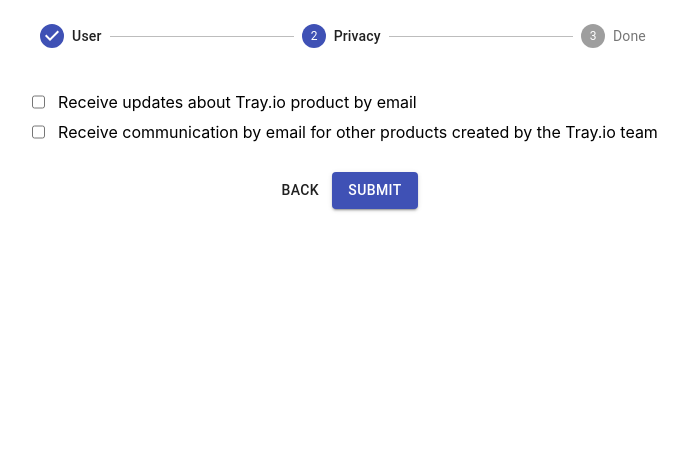
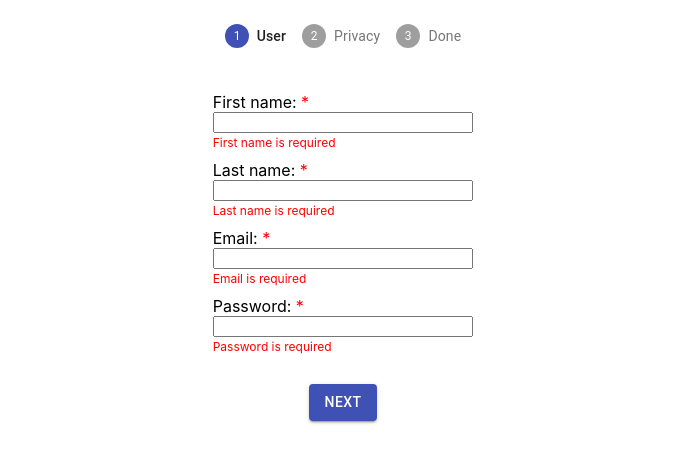
Before and after one commit to aliwoodman/react-redux-form, a React (Create React App) app: page / in a window 1280 px wide. Both pictures are taken after a click on the button "NEXT". Shown: the top 462 px of the page, without its empty margins (297-985 px from the left). Built offline with nearby package versions, Linux system fonts and the light colour scheme.

Commit message:
Display warnings if user tries to submit page without filling out required fields

```diff
--- a/src/Components/Privacy.tsx
+++ b/src/Components/Privacy.tsx
@@ -3,6 +3,7 @@ import { Container } from './Container.styles'
 import styled from 'styled-components'
 import { connect } from 'react-redux'
 import { PrivacyState } from '../types'
+import { IState } from '../reducer'
 
 const Checkbox = styled.div`
   margin-bottom: 10px;
@@ -32,7 +33,12 @@ const Privacy = ({ privacy, updatePrivacy }: Props) => {
           name="privacyA"
           value="currentProductEmailConsent"
           checked={privacy.currentProductEmailConsent}
-          onClick={() => updatePrivacy('currentProductEmailConsent', !privacy.currentProductEmailConsent)}
+          onClick={() =>
+            updatePrivacy(
+              'currentProductEmailConsent',
+              !privacy.currentProductEmailConsent
+            )
+          }
         />
         <Label htmlFor="privacyA">
           Receive updates about Tray.io product by email
@@ -45,7 +51,12 @@ const Privacy = ({ privacy, updatePrivacy }: Props) => {
           name="privacyB"
           value="relatedProductEmailConsent"
           checked={privacy.relatedProductEmailConsent}
-          onClick={() => updatePrivacy('relatedProductEmailConsent', !privacy.relatedProductEmailConsent)}
+          onClick={() =>
+            updatePrivacy(
+              'relatedProductEmailConsent',
+              !privacy.relatedProductEmailConsent
+            )
+          }
         />
         <Label htmlFor="privacyB">
           Receive communication by email for other products created by the
@@ -57,7 +68,7 @@ const Privacy = ({ privacy, updatePrivacy }: Props) => {
 }
 
 export default connect(
-  (state: any) => ({
+  (state: IState) => ({
     privacy: state.privacy,
   }),
   (dispatch: any) => ({
--- a/src/Components/Stepper.tsx
+++ b/src/Components/Stepper.tsx
@@ -2,21 +2,45 @@ import React from 'react'
 import Stepper from '@material-ui/core/Stepper'
 import Step from '@material-ui/core/Step'
 import Button from '@material-ui/core/Button'
-import Typography from '@material-ui/core/Typography'
 import { StepLabel } from '@material-ui/core'
+import { connect } from 'react-redux'
+import { UserState } from '../types'
+import { IState } from '../reducer'
 
-type Props = {
+type DispatchProps = {
+  requestNextStep: (value: boolean) => void
+}
+
+type StateProps = {
+  user: UserState
+}
+type ComponentProps = {
   steps: {
     title: string
     content: JSX.Element
   }[]
 }
 
-const HorizontalLinearStepper = ({ steps }: Props) => {
+type Props = DispatchProps & StateProps & ComponentProps
+
+const areInputsValid = (user: UserState) => {
+  return Object.values(user).every((value) => {
+    return typeof value === 'boolean' || value.isValid
+  })
+}
+
+const HorizontalLinearStepper = ({ steps, requestNextStep, user }: Props) => {
   const [activeStep, setActiveStep] = React.useState(0)
 
   const handleNext = () => {
-    setActiveStep((prevActiveStep) => prevActiveStep + 1)
+    if (activeStep === 0) {
+      requestNextStep(true)
+      if (areInputsValid(user)) {
+        setActiveStep((prevActiveStep) => prevActiveStep + 1)
+      }
+    } else {
+      setActiveStep((prevActiveStep) => prevActiveStep + 1)
+    }
   }
 
   const handleBack = () => {
@@ -36,7 +60,7 @@ const HorizontalLinearStepper = ({ steps }: Props) => {
       </Stepper>
       <div>
         <div>
-            {steps[activeStep].content}
+          {steps[activeStep].content}
           <div>
             {activeStep > 0 && activeStep < steps.length - 1 ? (
               <Button onClick={handleBack} id={'back-button'}>
@@ -60,4 +84,12 @@ const HorizontalLinearStepper = ({ steps }: Props) => {
   )
 }
 
-export default HorizontalLinearStepper
+export default connect(
+  (state: IState) => ({
+    user: state.user,
+  }),
+  (dispatch: any) => ({
+    requestNextStep: (value: boolean) =>
+      dispatch({ type: 'UPDATE_REQUEST_NEXT_STEP', payload: value }),
+  })
+)(HorizontalLinearStepper)
--- a/src/Components/User.tsx
+++ b/src/Components/User.tsx
@@ -2,10 +2,11 @@ import React from 'react'
 import styled from 'styled-components'
 import { connect } from 'react-redux'
 import { UserState } from '../types'
-import {Container} from "./Container.styles";
+import { Container } from './Container.styles'
+import { IState } from '../reducer'
 
 const Input = styled.input`
-  margin-bottom: 10px;
+  margin-bottom: 2px;
 `
 
 const Label = styled.label`
@@ -13,6 +14,16 @@ const Label = styled.label`
     content: ' *';
     color: red;
   }
+`
+
+const Warning = styled.span`
+  font-size: 12px;
+  color: red;
+  margin-bottom: 10px;
+`
+
+const Spacer = styled.div`
+  margin-bottom: 10px;
 `
 
 type DispatchProps = {
@@ -31,7 +42,6 @@ const User = ({ updateUser, user }: Props) => {
   ) => {
     updateUser(name, event.target.value)
   }
-
   return (
     <Container>
       <Label htmlFor="fname">First name:</Label>
@@ -40,38 +50,58 @@ const User = ({ updateUser, user }: Props) => {
         id="fname"
         name="fname"
         onChange={onChange('firstName')}
-        value={user.firstName}
+        value={user.firstName.value}
       />
+      {!user.firstName.isValid && user.requestNextStep ? (
+        <Warning>First name is required</Warning>
+      ) : (
+        <Spacer />
+      )}
       <Label htmlFor="lname">Last name:</Label>
       <Input
         type="text"
         id="lname"
         name="lname"
         onChange={onChange('lastName')}
-        value={user.lastName}
+        value={user.lastName.value}
       />
+      {!user.lastName.isValid && user.requestNextStep ? (
+        <Warning>Last name is required</Warning>
+      ) : (
+        <Spacer />
+      )}
       <Label htmlFor="email">Email:</Label>
       <Input
         type="text"
         id="email"
         name="email"
         onChange={onChange('email')}
-        value={user.email}
+        value={user.email.value}
       />
+      {!user.email.isValid && user.requestNextStep ? (
+        <Warning>Email is required</Warning>
+      ) : (
+        <Spacer />
+      )}
       <Label htmlFor="password">Password:</Label>
       <Input
         type="text"
         id="password"
         name="password"
         onChange={onChange('password')}
-        value={user.password}
+        value={user.password.value}
       />
+      {!user.password.isValid && user.requestNextStep ? (
+        <Warning>Password is required</Warning>
+      ) : (
+        <Spacer />
+      )}
     </Container>
   )
 }
 
 export default connect(
-  (state: any) => ({
+  (state: IState) => ({
     user: state.user,
   }),
   (dispatch: any) => ({
--- a/src/reducer.ts
+++ b/src/reducer.ts
@@ -1,21 +1,39 @@
 import { createStore } from 'redux'
-import {PrivacyState, UserState} from './types'
+import { PrivacyState, UserState } from './types'
 
-type IState = {
+export type IState = {
   user: UserState
   privacy: PrivacyState
 }
 
 const initialState: IState = {
   user: {
-    password: '',
-    firstName: '',
-    lastName: '',
-    email: '',
+    password: { value: '', isValid: false },
+    firstName: { value: '', isValid: false },
+    lastName: { value: '', isValid: false },
+    email: { value: '', isValid: false },
+    requestNextStep: false,
   },
   privacy: {
     currentProductEmailConsent: false,
     relatedProductEmailConsent: false,
+  },
+}
+
+const checkValidity = (name: string, value: string) => {
+  switch (name) {
+    case 'firstName': {
+      return value.length ? true : false
+    }
+    case 'lastName': {
+      return value.length ? true : false
+    }
+    case 'email': {
+      return value.length ? true : false
+    }
+    case 'password': {
+      return value.length ? true : false
+    }
   }
 }
 
@@ -24,14 +42,31 @@ export const reducer = function (state = initialState, action: any) {
     case 'UPDATE_USER': {
       return {
         ...state,
-        user: { ...state.user, [action.payload.name]: action.payload.value },
+        user: {
+          ...state.user,
+          [action.payload.name]: {
+            value: action.payload.value,
+            isValid: checkValidity(action.payload.name, action.payload.value),
+          },
+        },
+      }
+    }
+    case 'UPDATE_REQUEST_NEXT_STEP': {
+      return {
+        ...state,
+        user: {
+          ...state.user,
+          requestNextStep: action.payload,
+        },
       }
     }
     case 'UPDATE_PRIVACY': {
-      console.log(action.payload)
       return {
         ...state,
-        privacy: { ...state.privacy, [action.payload.name]: action.payload.value },
+        privacy: {
+          ...state.privacy,
+          [action.payload.name]: action.payload.value,
+        },
       }
     }
     default:
```
Also changed, not shown: src/types.ts (+7 -6 lines), 1 other file (tests, documents, lock files or other folders).
